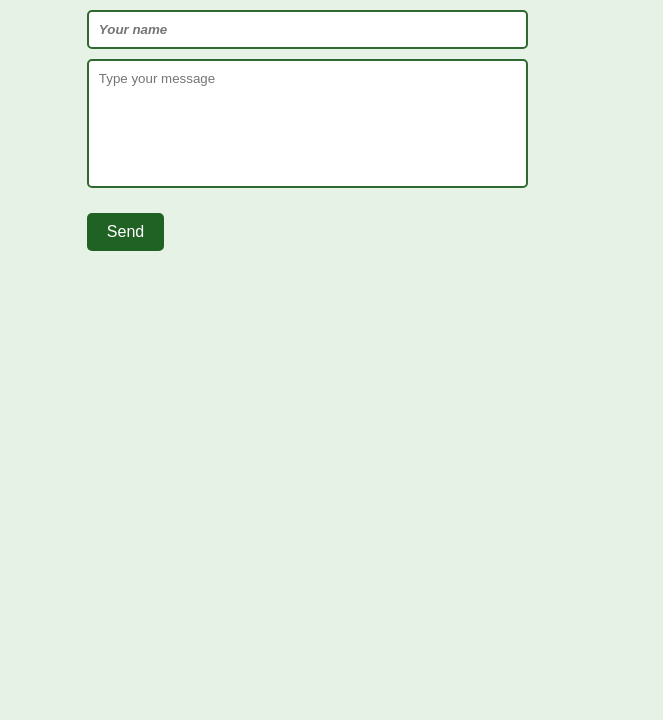
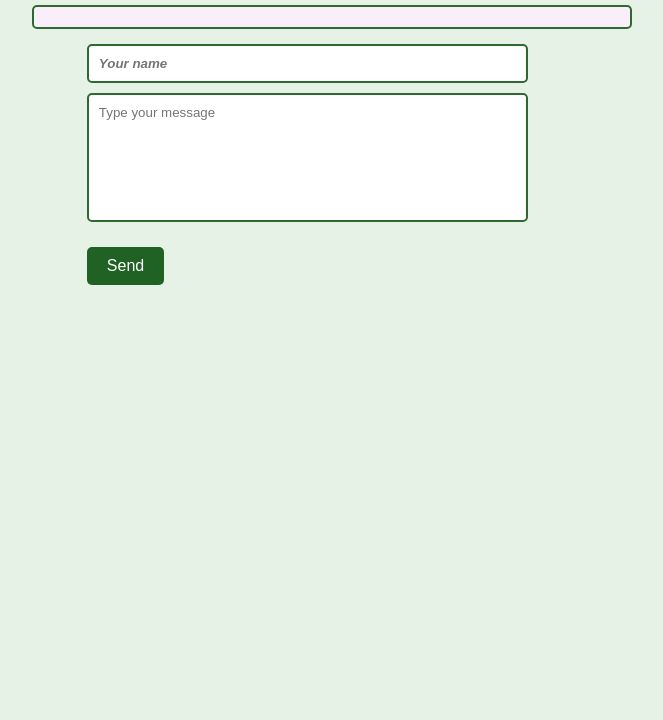
Before and after one commit to RihannaP/Chat-application, a plain HTML site: page frontend/index.html in a window 1280 px wide. Shown: the part 80-800 px from the top of the page, without its empty margins (308-971 px from the left). Drawn offline with Linux system fonts and the light colour scheme.

Commit message:
Update chatbox style

```diff
--- a/frontend/style.css
+++ b/frontend/style.css
@@ -77,6 +77,16 @@ input, textarea {
     padding-bottom: 100px;
 }
 
+#chat-box{
+  background-color: #faeefb;
+  width: 90%;
+  max-width: 600px;
+  padding: 10px;
+  margin-bottom: 10px;
+  border: 2px solid #2f6931;
+  border-radius: 5px;
+}
+
 /* Form message */
 #form-message {
   color: #d32f2f; /* red for errors */
```
